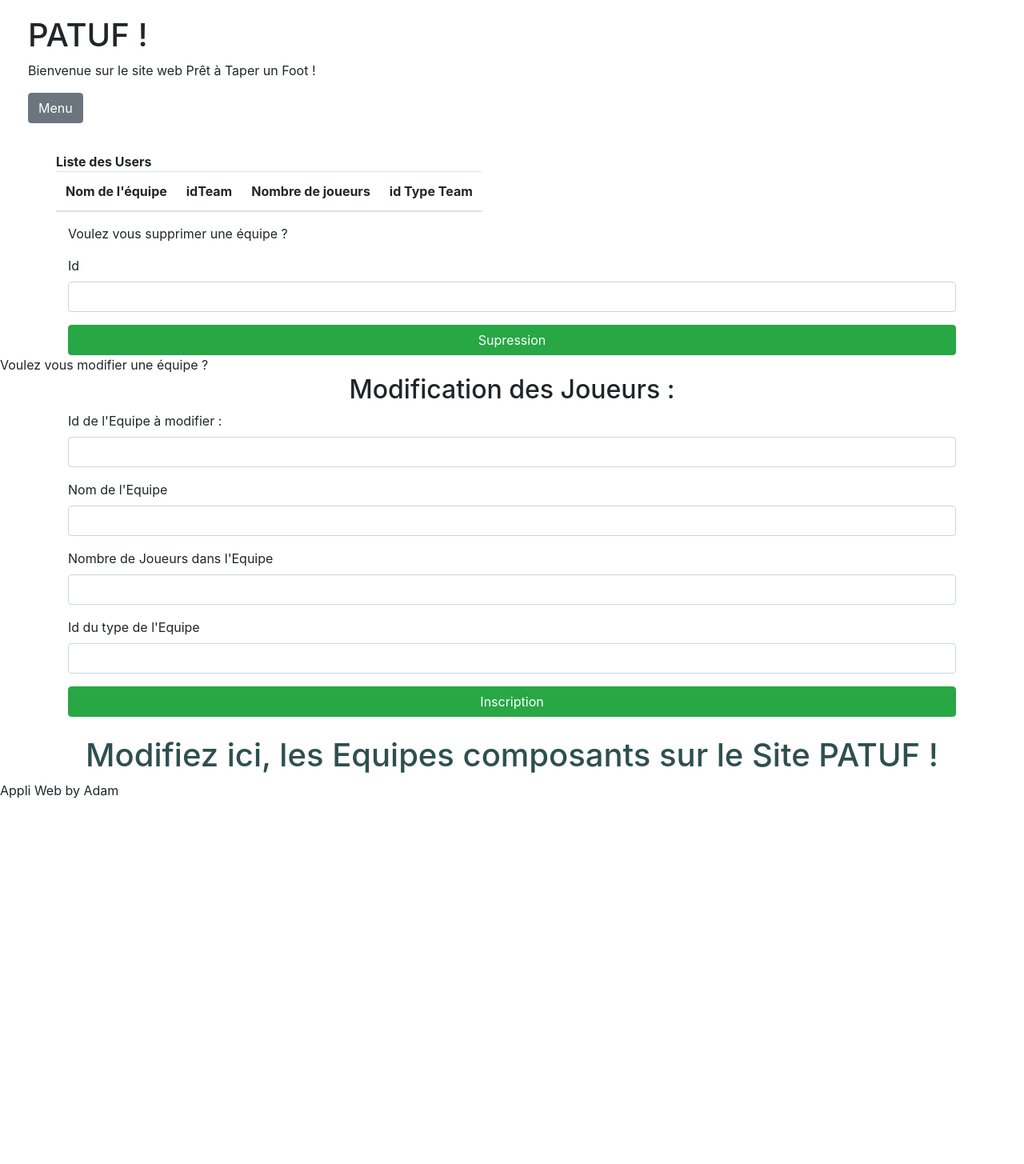
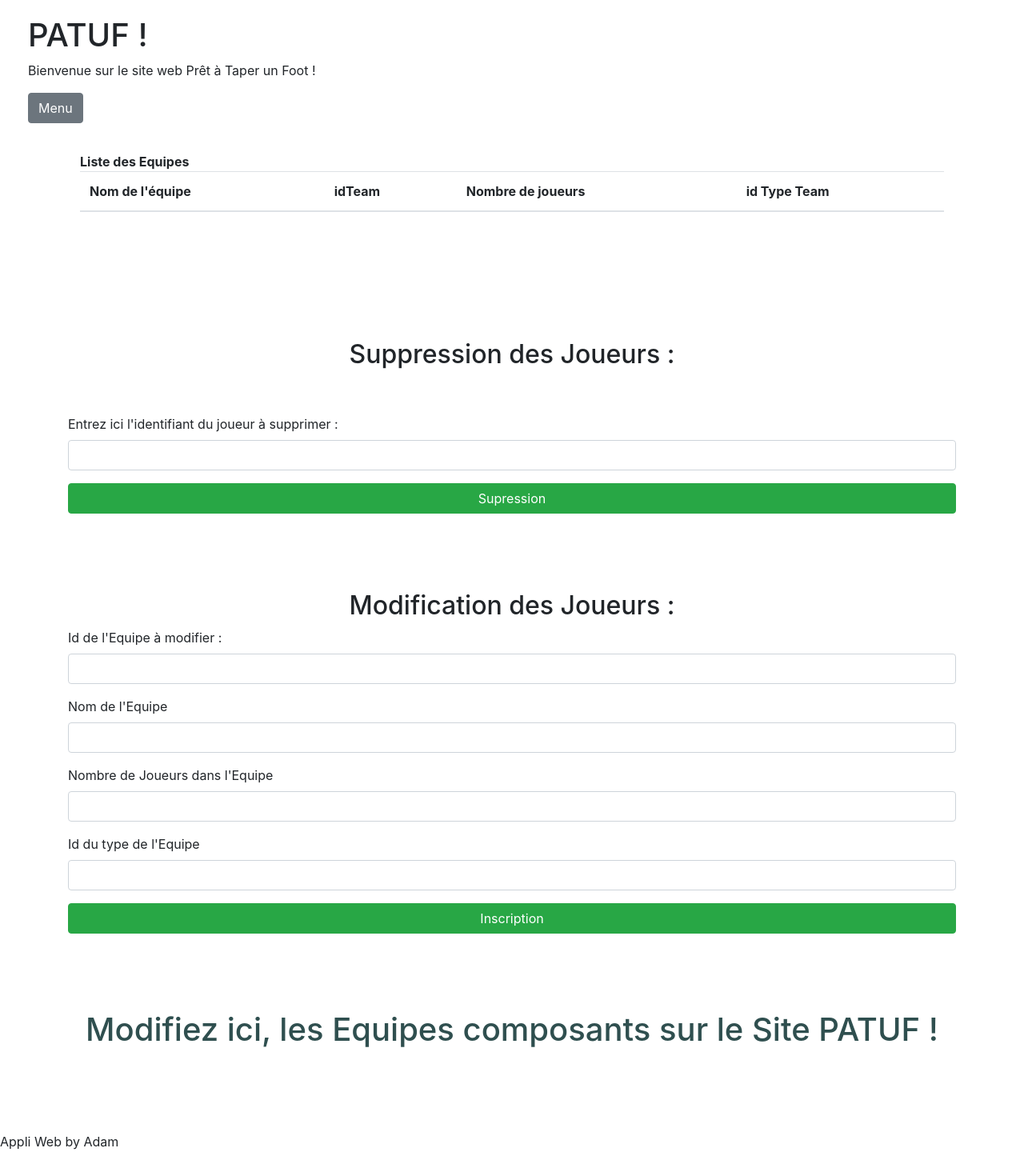
Before and after one commit to AmarAdam/patuf, a CodeIgniter app: page /database//TeamCtrl/listteam in a window 1280 px wide. Shown: the whole page at 80% size. Before the commit the page ends 998 px from the top, so only its background shows below. Run offline with CodeIgniter, Linux system fonts and the light colour scheme; data that the repository does not hold is empty; some libraries are stand-ins or nearby versions.

Commit message:
Update list_team.php

```diff
--- a/application/views/pages/team/list_team.php
+++ b/application/views/pages/team/list_team.php
@@ -1,15 +1,16 @@
-      <div class="container" class="col-xs-8 col-md-6 col-md-offset-6 col-sm-8 col-sm-offset-6">
-        <div class="content mt-3">
+      <div class="container">
+            <div class="container">
+            <div class="content mt-3">
                 <div class="animated fadeIn">
-                  <div>
+
                   <div class="row">
-                      <div>
-                          <div class="box" >
-                              <strong>Liste des Users</strong>
+                      <div class="col-md-12">
+                          <div class="box">
+                              <strong>Liste des Equipes</strong>
 
                             <table class="table table-striped">
                             <thead>
-                                <tr>
+                                 <tr>
                                     <th scope="col">Nom de l'équipe</th>
                                     <th scope="col">idTeam</th>
                                     <th scope="col">Nombre de joueurs</th>
@@ -32,25 +33,39 @@
                               </table>
                             </div>
                           </div>
-                          </div>
                         </div>
+                      </div>
+                    </div>
+                  </div>
 
-                       <p> Voulez vous supprimer une équipe ?</p>
+                    <br></br>
+                    <br></br>
+                    <br></br>
 
+                    <div class="container">
                           <?php echo form_open('TeamCtrl/deleteTeam'); ?>
 
                             <form class="form-inline"  method="post">
 
+                            <div class="text-center">
+                            <h2 class="page-header" class="text-center">Suppression des Joueurs :</h2></div></div>
+                            <br></br>
+
                               <div class="form-group">
-                                <label class="control-label">Id</label>
+                                <label class="control-label">Entrez ici l'identifiant du joueur à supprimer :</label>
                                   <input type="number" class="form-control" name="idteam" value="<?php echo set_value('idteam'); ?>" size="30" required/> </div>
-                              <div class="text-center"><input class="btn btn-primary btn-success btn-block" type="submit" value="Supression" size="15" /></div>
+                              <div class="text-center"><input class="btn btn-primary btn-success btn-block" type="submit" value="Supression" size="5" /></div>
                             </form>
                         </div>
                       </div>
                     </div>
+                  </div>
 
-                    <div class="strong" class="text-center"> Voulez vous modifier une équipe ?</div>
+                    <br></br>
+
+                    <br></br>
+
+
 
                     <div class="container">
 
@@ -82,13 +97,15 @@
 
                               <div class="text-center"><input class="btn btn-primary btn-success btn-block" type="submit" value=" Inscription " /></div>
                               <div class="text-center">
-                                  <br>
+                                  <br></br>
+                                  <br></br>
+
                                   <h1 style="color:darkslategrey; " >Modifiez ici, les Equipes composants sur le Site PATUF ! </h1>
                               </div>
                             </form>
                           </div>
-
-
+                          <br></br>
+                          <br></br>
 
                         </div>
                       </div>
```
